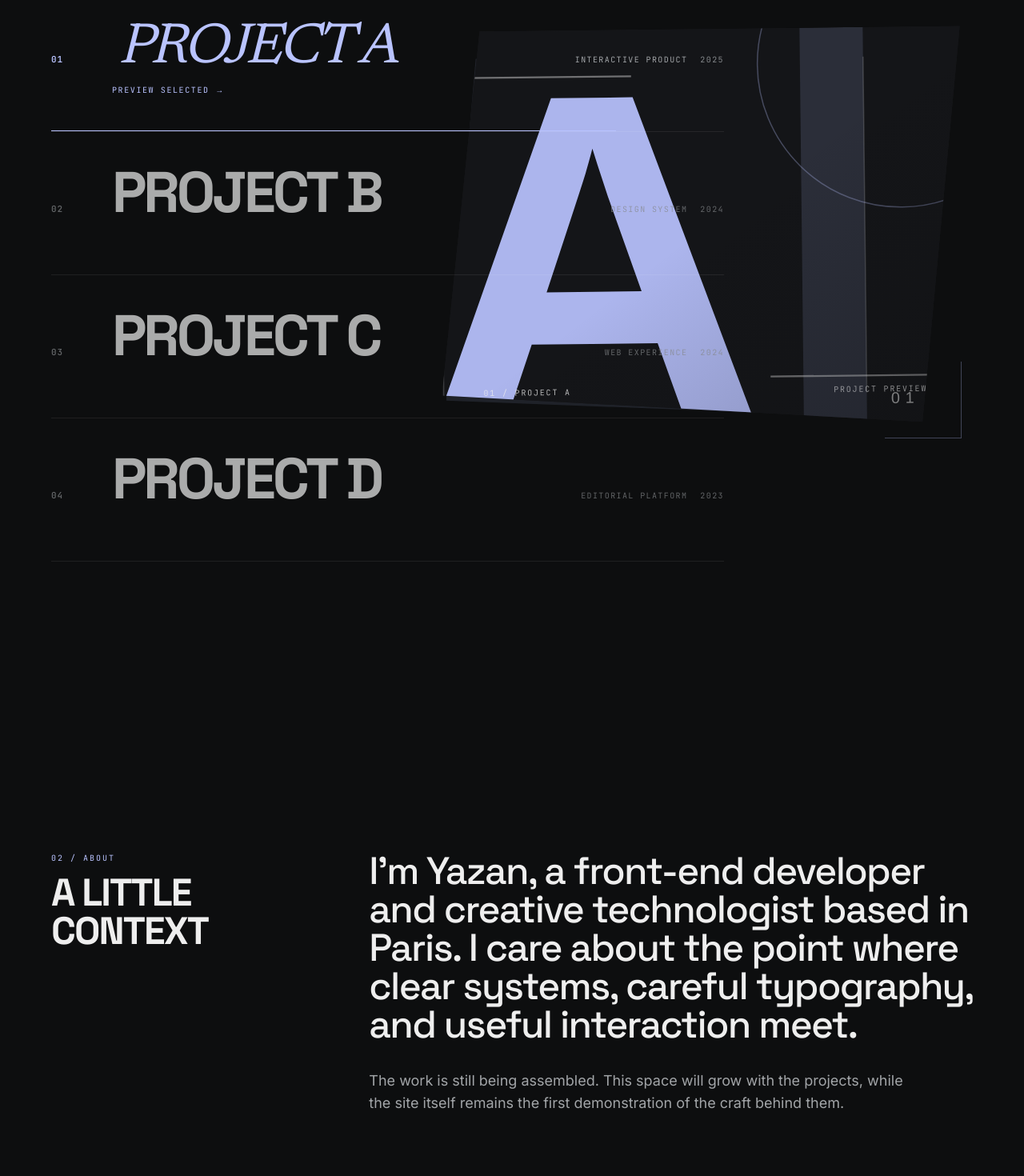
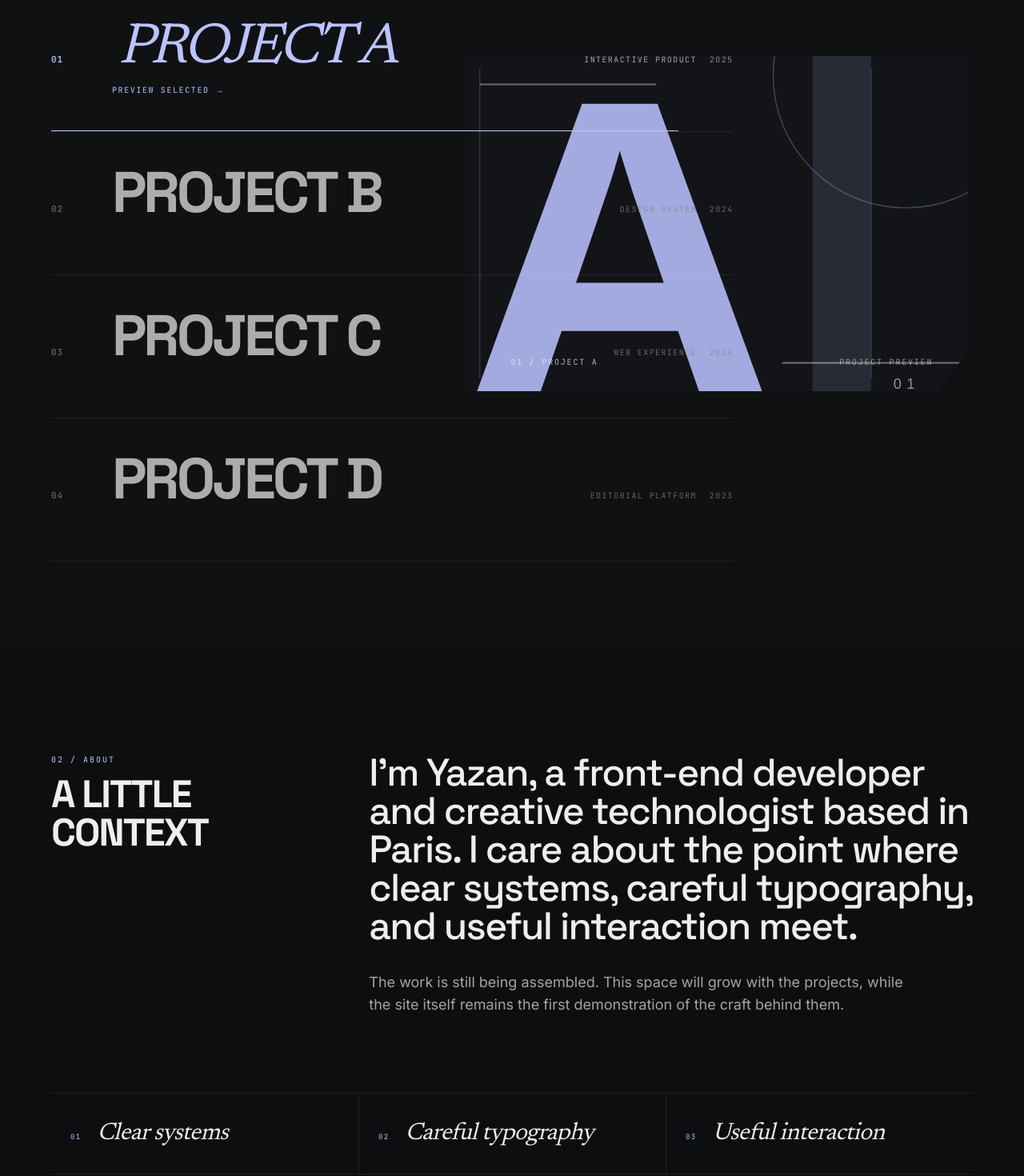
Before and after one commit to DRGYZ/portfolio, a Next.js app: page / in a window 1280 px wide. Shown: the part 1142-2612 px from the top of the page at 80% size. Built offline with nearby package versions, Linux system fonts and the light colour scheme.

Commit message:
feat: unify portfolio editorial composition

```diff
--- a/components/about/AboutSection.tsx
+++ b/components/about/AboutSection.tsx
@@ -3,7 +3,7 @@ export function AboutSection() {
     <section
       id="about"
       aria-labelledby="about-title"
-      className="relative mx-auto grid w-full max-w-[1600px] gap-10 px-6 py-28 lg:grid-cols-12 lg:px-16 lg:py-40"
+      className="relative mx-auto grid w-full max-w-[1600px] gap-10 px-6 py-24 lg:grid-cols-12 lg:px-16 lg:py-32"
     >
       <div className="lg:col-span-3">
         <p className="mb-3 font-mono text-[10px] uppercase tracking-[0.2em] text-accent">02 / About</p>
@@ -23,6 +23,29 @@ export function AboutSection() {
           while the site itself remains the first demonstration of the craft behind them.
         </p>
       </div>
+
+      <ul
+        aria-label="Design priorities"
+        className="col-span-full mt-8 grid border-y border-white/[0.08] sm:grid-cols-3 lg:mt-14"
+      >
+        {[
+          ['01', 'Clear systems'],
+          ['02', 'Careful typography'],
+          ['03', 'Useful interaction'],
+        ].map(([number, label], index) => (
+          <li
+            key={number}
+            className={`flex items-baseline gap-5 py-6 sm:px-6 lg:py-8 ${
+              index > 0 ? 'border-t border-white/[0.08] sm:border-l sm:border-t-0' : ''
+            }`}
+          >
+            <span className="font-mono text-[9px] tracking-[0.16em] text-accent">{number}</span>
+            <span className="font-editorial text-2xl italic tracking-[-0.025em] text-primary sm:text-xl lg:text-3xl">
+              {label}
+            </span>
+          </li>
+        ))}
+      </ul>
     </section>
   );
 }
--- a/components/experience/ExperienceSection.tsx
+++ b/components/experience/ExperienceSection.tsx
@@ -3,7 +3,7 @@ export function ExperienceSection() {
     <section
       id="experience"
       aria-labelledby="experience-title"
-      className="mx-auto w-full max-w-[1600px] px-6 py-20 lg:px-16 lg:py-28"
+      className="mx-auto w-full max-w-[1600px] px-6 py-16 lg:px-16 lg:py-20"
     >
       <div className="grid gap-8 border-y border-white/[0.08] py-10 sm:grid-cols-[1fr_auto] sm:items-end lg:py-14">
         <div>
--- a/components/project-preview/ProjectPreview.tsx
+++ b/components/project-preview/ProjectPreview.tsx
@@ -14,52 +14,13 @@ interface ProjectPreviewProps {
   direction?: number;
 }
 
-const frameStyles: Record<
-  Project['motionStyle'],
-  { clipPath: string; rotate: number; backX: number; backY: number; backRotate: number }
-> = {
-  default: {
-    clipPath: 'polygon(7% 0, 100% 0, 94% 100%, 0 94%)',
-    rotate: 0,
-    backX: -12,
-    backY: 12,
-    backRotate: -1,
-  },
-  clip: {
-    clipPath: 'polygon(8% 0, 100% 0, 92% 100%, 0 92%)',
-    rotate: -0.65,
-    backX: -18,
-    backY: 15,
-    backRotate: -1.6,
-  },
-  slide: {
-    clipPath: 'polygon(0 6%, 94% 0, 100% 91%, 8% 100%)',
-    rotate: 0.55,
-    backX: 18,
-    backY: -13,
-    backRotate: 1.45,
-  },
-  scale: {
-    clipPath: 'polygon(5% 0, 100% 4%, 96% 100%, 0 94%)',
-    rotate: 0,
-    backX: 0,
-    backY: 14,
-    backRotate: -0.7,
-  },
-  layers: {
-    clipPath: 'polygon(5% 0, 100% 8%, 94% 100%, 0 92%)',
-    rotate: -0.4,
-    backX: -15,
-    backY: -14,
-    backRotate: -1.2,
-  },
-  parallax: {
-    clipPath: 'polygon(9% 0, 100% 4%, 96% 94%, 0 100%)',
-    rotate: 0.7,
-    backX: 17,
-    backY: 16,
-    backRotate: 1.6,
-  },
+const sharedFrameClip = 'polygon(0 0, 100% 0, 100% 88%, 94% 100%, 0 100%)';
+
+const backingOffsets: Record<Project['id'], { x: number; y: number }> = {
+  '01': { x: -10, y: 12 },
+  '02': { x: 12, y: -8 },
+  '03': { x: -8, y: -10 },
+  '04': { x: 10, y: 10 },
 };
 
 export function ProjectPreview({
@@ -81,10 +42,6 @@ export function ProjectPreview({
     damping: 24,
   });
   const imageY = useSpring(useTransform(sourceY, [-1, 1], [-imageTravelY, imageTravelY]), {
-    stiffness: 70,
-    damping: 24,
-  });
-  const objectRotate = useSpring(useTransform(sourceX, [-1, 1], [-0.7, 0.7]), {
     stiffness: 70,
     damping: 24,
   });
@@ -154,41 +111,25 @@ export function ProjectPreview({
   };
 
   const variants = getVariants(project.id);
-  const frame = frameStyles[project.motionStyle];
+  const backing = backingOffsets[project.id];
 
   return (
-    <div
-      className={`relative w-full ${compact ? 'aspect-[1.18/1]' : 'aspect-[1.32/1]'}`}
-      style={{ perspective: 1200 }}
-    >
+    <div className={`relative w-full ${compact ? 'aspect-[1.18/1]' : 'aspect-[1.48/1]'}`}>
       <motion.span
         aria-hidden="true"
-        className="absolute inset-[5%] bg-accent/[0.11]"
+        className="absolute inset-[4%] border border-accent/25"
         animate={
           prefersReduced
-            ? { x: 0, y: 0, rotate: 0 }
-            : { x: frame.backX, y: frame.backY, rotate: frame.backRotate }
+            ? { x: 0, y: 0 }
+            : { x: backing.x, y: backing.y }
         }
-        transition={{ duration: 0.5, ease: [0.16, 1, 0.3, 1] }}
-        style={{ clipPath: frame.clipPath }}
+        transition={{ duration: 0.44, ease: [0.16, 1, 0.3, 1] }}
+        style={{ clipPath: sharedFrameClip }}
       />
 
-      {project.id === '02' ? (
-        <motion.span
-          aria-hidden="true"
-          className="absolute inset-[8%] border border-accent/25"
-          initial={false}
-          animate={prefersReduced ? { x: 0, y: 0 } : { x: 24, y: 23 }}
-          transition={{ duration: 0.5, ease: [0.16, 1, 0.3, 1] }}
-          style={{ clipPath: frame.clipPath }}
-        />
-      ) : null}
-
       <motion.div
-        className="absolute inset-[2%] overflow-hidden bg-surface-low"
-        animate={{ rotate: prefersReduced || compact ? 0 : frame.rotate }}
-        transition={{ duration: 0.5, ease: [0.16, 1, 0.3, 1] }}
-        style={{ clipPath: frame.clipPath }}
+        className="absolute inset-[1%] overflow-hidden bg-surface-low"
+        style={{ clipPath: sharedFrameClip }}
       >
         <AnimatePresence mode="sync" initial={false}>
           <motion.div
@@ -196,7 +137,7 @@ export function ProjectPreview({
             initial={variants.initial}
             animate={variants.animate}
             exit={variants.exit}
-            transition={{ duration: prefersReduced ? 0.01 : 0.48, ease: [0.16, 1, 0.3, 1] }}
+            transition={{ duration: prefersReduced ? 0.01 : 0.44, ease: [0.16, 1, 0.3, 1] }}
             className="absolute inset-0"
           >
             {project.id === '02' ? (
@@ -214,8 +155,7 @@ export function ProjectPreview({
               style={{
                 x: prefersReduced ? 0 : imageX,
                 y: prefersReduced ? 0 : imageY,
-                rotate: prefersReduced ? 0 : objectRotate,
-                scale: prefersReduced ? 1 : project.id === '03' ? 1.07 : 1.045,
+                scale: prefersReduced ? 1 : project.id === '03' ? 1.055 : 1.025,
               }}
               className="absolute inset-[-3%]"
             >
@@ -225,12 +165,12 @@ export function ProjectPreview({
                 fill
                 priority={project.id === '01'}
                 unoptimized
-                sizes={compact ? 'calc(100vw - 3rem)' : '(min-width: 1024px) 59vw, 100vw'}
+                sizes={compact ? 'calc(100vw - 3rem)' : '(min-width: 1024px) 55vw, 100vw'}
                 className="object-cover object-center"
               />
             </motion.div>
 
-            <div className="absolute inset-0 bg-gradient-to-br from-transparent via-transparent to-background/25" />
+            <div className="absolute inset-0 bg-background/[0.06]" />
 
             {project.id === '04' ? (
               <motion.span
@@ -261,11 +201,6 @@ export function ProjectPreview({
           </motion.div>
         </AnimatePresence>
       </motion.div>
-
-      <span
-        aria-hidden="true"
-        className="absolute -bottom-2 right-[2%] h-16 w-16 border-b border-r border-accent/30 sm:h-24 sm:w-24"
-      />
     </div>
   );
 }
--- a/components/selected-work/ProjectRow.tsx
+++ b/components/selected-work/ProjectRow.tsx
@@ -38,7 +38,7 @@ export function ProjectRow({
         <span
           aria-hidden="true"
           className={`absolute bottom-0 left-0 h-px bg-accent transition-[width,opacity] duration-500 ${
-            isActive ? 'w-[64%] opacity-100 lg:w-[84%]' : 'w-0 opacity-0'
+            isActive ? 'w-[64%] opacity-100 lg:w-[92%]' : 'w-0 opacity-0'
           }`}
         />
 
--- a/components/selected-work/SelectedWorkSection.tsx
+++ b/components/selected-work/SelectedWorkSection.tsx
@@ -25,15 +25,20 @@ export function SelectedWorkSection() {
 
   const headerY = useTransform(entranceProgress, [0, 1], [44, 0]);
   const headerOpacity = useTransform(entranceProgress, [0, 0.32, 1], [0, 0.25, 1]);
-  const headingClip = useTransform(
+  const ruleScale = useTransform(entranceProgress, [0.12, 0.88], [0, 1]);
+  const surfaceClip = useTransform(
     entranceProgress,
-    [0.18, 1],
-    ['inset(0 100% 0 0)', 'inset(0 0% 0 0)']
+    [0, 0.6, 1],
+    [
+      'polygon(0 14%, 100% 4%, 100% 100%, 0 100%)',
+      'polygon(0 7%, 100% 1.5%, 100% 100%, 0 100%)',
+      'polygon(0 3%, 100% 0, 100% 100%, 0 100%)',
+    ]
   );
-  const ruleScale = useTransform(entranceProgress, [0.12, 0.88], [0, 1]);
+  const surfaceOpacity = useTransform(entranceProgress, [0, 0.24, 1], [0.55, 0.82, 1]);
 
   const activeIndex = projects.findIndex((project) => project.id === activeProject.id);
-  const previewOffsets = [-82, -28, 32, 88];
+  const previewOffsets = [-64, -20, 24, 68];
 
   const activateProject = (project: Project) => {
     const nextIndex = projects.findIndex((item) => item.id === project.id);
@@ -51,9 +56,20 @@ export function SelectedWorkSection() {
       id="work"
       ref={sectionRef}
       aria-labelledby="selected-work-title"
-      className="relative z-20 -mt-[18svh] w-full px-6 pb-28 pt-24 lg:-mt-[32svh] lg:px-16 lg:pb-40 lg:pt-28"
+      className="relative z-20 -mt-[18svh] w-full px-6 pb-24 pt-24 lg:-mt-[32svh] lg:px-16 lg:pb-28 lg:pt-28"
     >
-      <div className="mx-auto w-full max-w-[1600px]">
+      <motion.div
+        aria-hidden="true"
+        style={{
+          clipPath: prefersReduced
+            ? 'polygon(0 3%, 100% 0, 100% 100%, 0 100%)'
+            : surfaceClip,
+          opacity: prefersReduced ? 1 : surfaceOpacity,
+        }}
+        className="pointer-events-none absolute inset-0 -z-10 bg-[#101113]"
+      />
+
+      <div className="relative z-10 mx-auto w-full max-w-[1600px]">
         <motion.div
           style={{
             y: prefersReduced ? 0 : headerY,
@@ -67,7 +83,6 @@ export function SelectedWorkSection() {
             </p>
             <motion.h2
               id="selected-work-title"
-              style={{ clipPath: prefersReduced ? 'none' : headingClip }}
               className="font-display text-3xl font-bold uppercase tracking-[-0.04em] text-primary sm:text-5xl lg:text-6xl"
             >
               Selected Work
@@ -83,9 +98,9 @@ export function SelectedWorkSection() {
           />
         </motion.div>
 
-        <div ref={stageRef} className="relative lg:min-h-[760px]">
+        <div ref={stageRef} className="relative lg:min-h-[700px]">
           <div
-            className="relative z-20 lg:w-[73%]"
+            className="relative z-20 lg:w-[74%]"
             onPointerLeave={(event) => {
               if (!event.currentTarget.contains(document.activeElement)) {
                 setIsEngaged(false);
@@ -135,11 +150,11 @@ export function SelectedWorkSection() {
             })}
           </div>
 
-          <div className="pointer-events-none absolute inset-y-0 right-0 z-10 hidden w-[59%] items-center lg:flex">
+          <div className="pointer-events-none absolute inset-y-0 right-0 z-10 hidden w-[55%] items-center lg:flex">
             <motion.div
               animate={{
                 y: previewOffsets[activeIndex] ?? 0,
-                scale: isEngaged ? 1.018 : 1,
+                scale: isEngaged ? 1.01 : 1,
               }}
               transition={{ duration: prefersReduced ? 0.01 : 0.42, ease: [0.16, 1, 0.3, 1] }}
               className="w-full"
```
Also changed, not shown: components/hero/MonogramYK.tsx (+9 -15 lines).
